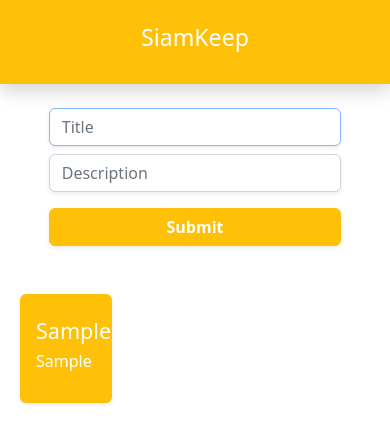
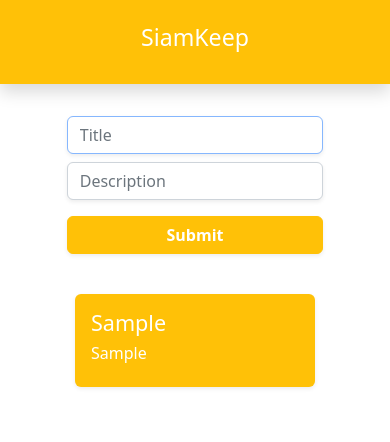
Before and after one commit to sksiamss229943/siamtest, a React (Vite) app: page / in a window 390 px wide. Both pictures are taken after typing "Sample", "Sample" into the empty fields and a click on the input 195 px from the left and 226 px from the top of the page. Shown: the top 442 px of the page. Built offline with nearby package versions, Linux system fonts and the light colour scheme.

Commit message:
Responsive ui changing

```diff
--- a/src/App.jsx
+++ b/src/App.jsx
@@ -14,9 +14,10 @@ function App() {
   };
   return (
     <>
-      <div className="w-100 bg-warning py-4 mb-4 text-center text-white shadow">
+      <div className="w-100 bg-warning py-4 text-center text-white shadow">
         <h3>SiamKeep</h3>
       </div>
+      <div className="container w-100 p-4">
         <form
           className="w-100 text-center"
           onSubmit={(e) => {
@@ -54,8 +55,7 @@ function App() {
             }}
           />
         </form>
-      <div className="container w-100 p-4 mt-2">
-        <div className="row">
+        <div className="row mt-4 justify-content-center">
           {!data == [] &&
             data.map((e, ind) => (
               <Tasks key={ind} deleteItem={onDelete} id={ind} data={e} />
--- a/src/components/Tasks.jsx
+++ b/src/components/Tasks.jsx
@@ -5,7 +5,7 @@ function Tasks(data) {
     data.deleteItem(data.id);
   }
   return (
-    <div onClick={deleteNote} className="box m-2 w-25 text-white fw-bold bg-warning rounded p-3 py-4 shadow-sm">
+    <div style={{width: '15rem'}} onClick={deleteNote} className="box text-white fw-bold bg-warning rounded m-2 p-3 shadow-sm">
       <h4>{data.data.title}</h4>
       <h6>
         {data.data.desc}
```
Lines whose indentation alone changed are shown as unchanged.
